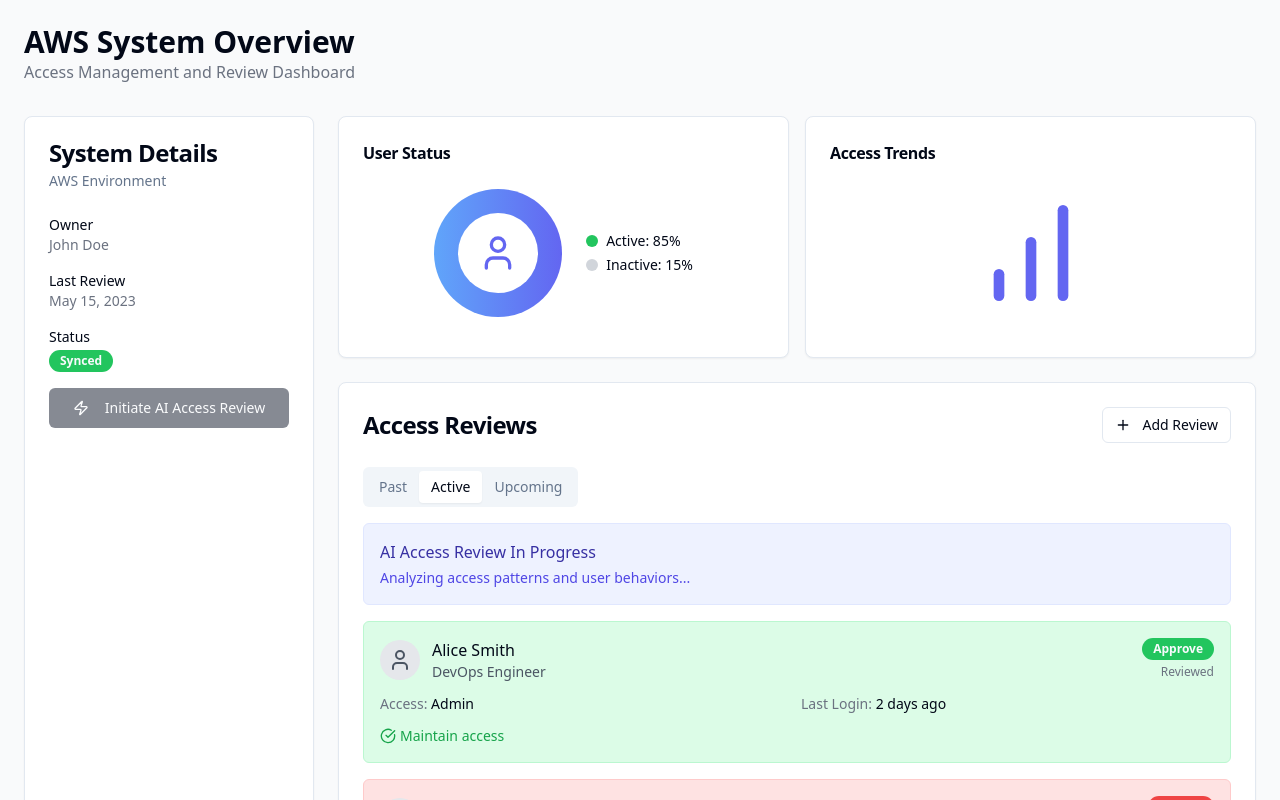
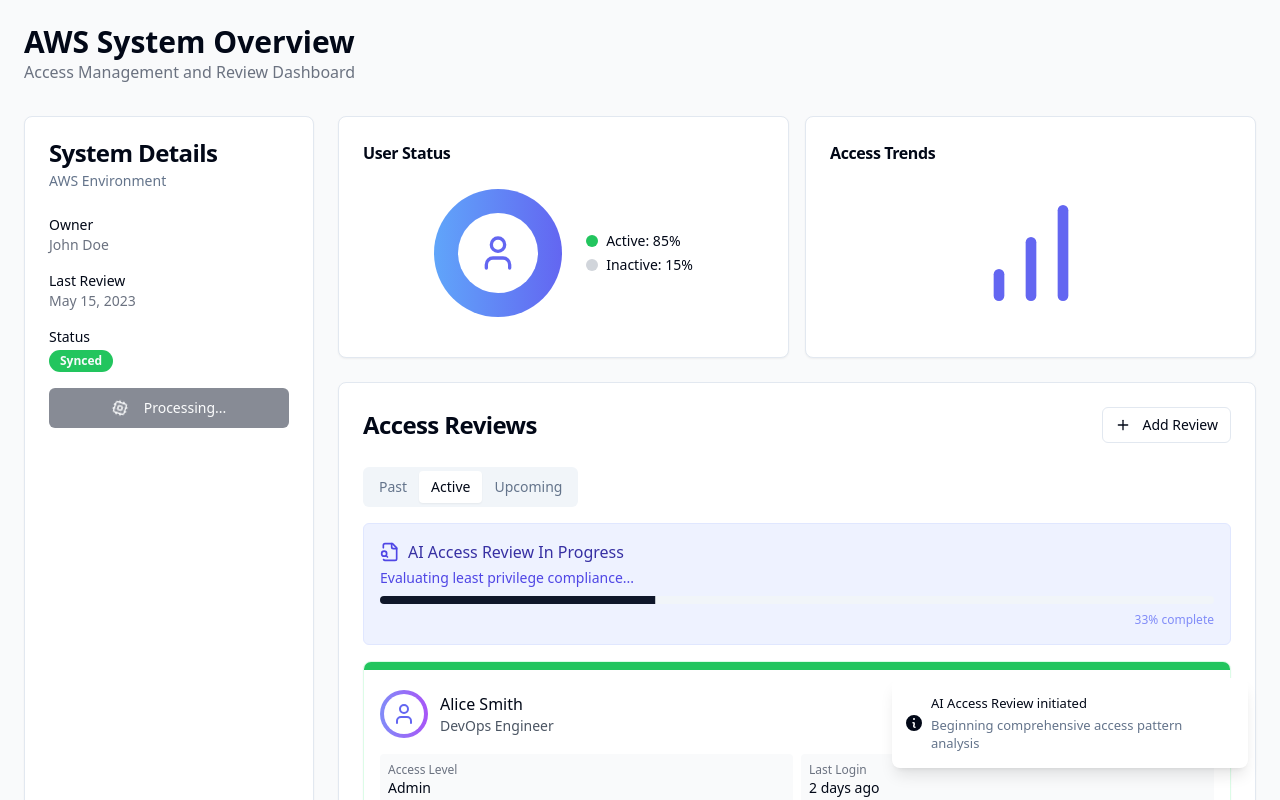
Before and after one commit to apoorvs-ai/access-mindstorm, a React (Vite) app: page / in a window 1280 px wide. Both pictures are taken after a click on the button "Initiate AI Access Review". Shown: the top 800 px of the page. Built offline with nearby package versions, Linux system fonts and the light colour scheme.

Commit message:
feat: Add AI review in progress UI
Adds UI elements to indicate AI review progress, including animations and loading messages. Also implements a card-style design for user reviews.

```diff
--- a/src/pages/Index.tsx
+++ b/src/pages/Index.tsx
@@ -1,17 +1,82 @@
 
-import { useState } from "react";
+import { useState, useEffect } from "react";
 import { Card, CardContent, CardDescription, CardHeader, CardTitle } from "@/components/ui/card";
 import { Button } from "@/components/ui/button";
 import { Tabs, TabsContent, TabsList, TabsTrigger } from "@/components/ui/tabs";
 import { Badge } from "@/components/ui/badge";
-import { Zap, Plus, User, BarChart, CheckCircle, XCircle, Edit, Clock } from "lucide-react";
+import { Progress } from "@/components/ui/progress";
+import { Skeleton } from "@/components/ui/skeleton";
+import { Zap, Plus, User, BarChart, CheckCircle, XCircle, Edit, Clock, FileSearch, Shield, Cpu, Database } from "lucide-react";
+import { toast } from "sonner";
 
 const Index = () => {
   const [isReviewStarted, setIsReviewStarted] = useState(false);
+  const [isLoading, setIsLoading] = useState(false);
+  const [progress, setProgress] = useState(0);
+  const [currentAction, setCurrentAction] = useState("");
+  const [usersReviewed, setUsersReviewed] = useState<string[]>([]);
+  const [analysisComplete, setAnalysisComplete] = useState(false);
+
+  const loadingMessages = [
+    "Scanning user permission matrices...",
+    "Analyzing access patterns across resources...",
+    "Evaluating least privilege compliance...",
+    "Detecting anomalous access behaviors...",
+    "Checking dormant account activity...",
+    "Comparing against security best practices...",
+    "Generating risk assessment scores...",
+    "Formulating access recommendations..."
+  ];
 
   const handleStartReview = () => {
     setIsReviewStarted(true);
-    // In a real app, this would trigger the AI review process
+    setIsLoading(true);
+    setProgress(0);
+    setCurrentAction(loadingMessages[0]);
+    setUsersReviewed([]);
+    setAnalysisComplete(false);
+
+    toast.info("AI Access Review initiated", {
+      description: "Beginning comprehensive access pattern analysis"
+    });
+
+    // Simulate the AI working through different stages
+    const simulateProgress = () => {
+      let currentProgress = 0;
+      let messageIndex = 0;
+
+      const interval = setInterval(() => {
+        currentProgress += Math.floor(Math.random() * 5) + 1;
+
+        if (currentProgress >= 100) {
+          currentProgress = 100;
+          clearInterval(interval);
+          setIsLoading(false);
+          setAnalysisComplete(true);
+          toast.success("Analysis complete", {
+            description: "AI review has generated recommendations for all users"
+          });
+        } else if (currentProgress > (messageIndex + 1) * 12 && messageIndex < loadingMessages.length - 1) {
+          messageIndex++;
+          setCurrentAction(loadingMessages[messageIndex]);
+        }
+
+        setProgress(currentProgress);
+
+        // Gradually reveal users as they're "analyzed"
+        if (currentProgress > 30 && !usersReviewed.includes("Alice Smith")) {
+          setUsersReviewed(prev => [...prev, "Alice Smith"]);
+        }
+        if (currentProgress > 60 && !usersReviewed.includes("Bob Johnson")) {
+          setUsersReviewed(prev => [...prev, "Bob Johnson"]);
+        }
+        if (currentProgress > 85 && !usersReviewed.includes("Carol Williams")) {
+          setUsersReviewed(prev => [...prev, "Carol Williams"]);
+        }
+      }, 300);
+    };
+
+    simulateProgress();
   };
 
   return (
@@ -47,10 +112,19 @@ const Index = () => {
               <Button
                 className="w-full mt-6"
                 onClick={handleStartReview}
-                disabled={isReviewStarted}
+                disabled={isLoading}
               >
+                {isLoading ? (
+                  <>
+                    <Cpu className="mr-2 h-4 w-4 animate-spin" />
+                    Processing...
+                  </>
+                ) : (
+                  <>
                     <Zap className="mr-2 h-4 w-4" />
                     Initiate AI Access Review
+                  </>
+                )}
               </Button>
             </div>
           </CardContent>
@@ -118,44 +192,85 @@ const Index = () => {
                   {isReviewStarted ? (
                     <div className="space-y-4">
                       <div className="bg-indigo-50 p-4 rounded-md border border-indigo-100">
-                        <h3 className="font-medium text-indigo-800 mb-1">AI Access Review In Progress</h3>
-                        <p className="text-sm text-indigo-600">Analyzing access patterns and user behaviors...</p>
+                        <h3 className="font-medium text-indigo-800 mb-1 flex items-center">
+                          {isLoading ? (
+                            <>
+                              <FileSearch className="h-5 w-5 mr-2 text-indigo-600" />
+                              AI Access Review In Progress
+                            </>
+                          ) : (
+                            <>
+                              <Shield className="h-5 w-5 mr-2 text-indigo-600" />
+                              AI Access Review Complete
+                            </>
+                          )}
+                        </h3>
+
+                        {isLoading && (
+                          <div className="space-y-2">
+                            <p className="text-sm text-indigo-600">{currentAction}</p>
+                            <Progress value={progress} className="h-2" />
+                            <p className="text-xs text-right text-indigo-400">{progress}% complete</p>
+                          </div>
+                        )}
+
+                        {analysisComplete && (
+                          <p className="text-sm text-indigo-600">Analysis complete. Review recommendations below.</p>
+                        )}
                       </div>
 
-                      {/* Example User Cards */}
-                      <UserReviewCard
+                      {/* User Cards */}
+                      <div className="space-y-4">
+                        {usersReviewed.includes("Alice Smith") ? (
+                          <UserCard
                             name="Alice Smith"
                             role="DevOps Engineer"
                             accessType="Admin"
                             lastLogin="2 days ago"
-                        status="completed"
                             recommendation="approve"
                           />
+                        ) : isLoading && (
+                          <UserCardSkeleton />
+                        )}
 
-                      <UserReviewCard
+                        {usersReviewed.includes("Bob Johnson") ? (
+                          <UserCard
                             name="Bob Johnson"
                             role="Junior Developer"
                             accessType="ReadOnly"
                             lastLogin="45 days ago"
-                        status="completed"
                             recommendation="revoke"
                           />
+                        ) : isLoading && progress > 30 && (
+                          <UserCardSkeleton />
+                        )}
 
-                      <UserReviewCard
+                        {usersReviewed.includes("Carol Williams") ? (
+                          <UserCard
                             name="Carol Williams"
                             role="Project Manager"
                             accessType="Editor"
                             lastLogin="12 days ago"
-                        status="in-progress"
                             recommendation="modify"
                           />
+                        ) : isLoading && progress > 60 && (
+                          <UserCardSkeleton />
+                        )}
+                      </div>
 
-                      <Button className="w-full mt-2">
+                      {analysisComplete && (
+                        <Button
+                          className="w-full mt-2"
+                          onClick={() => toast.success("Recommendations applied successfully")}
+                        >
+                          <CheckCircle className="h-4 w-4 mr-2" />
                           Apply AI Recommendations
                         </Button>
+                      )}
                     </div>
                   ) : (
                     <div className="text-center py-12">
+                      <Database className="h-12 w-12 text-gray-300 mx-auto mb-3" />
                       <p className="text-gray-500">No active reviews. Initiate an AI-powered review to get started.</p>
                     </div>
                   )}
@@ -181,20 +296,18 @@ const Index = () => {
   );
 };
 
-// User Review Card Component
-const UserReviewCard = ({
+// User Card Component
+const UserCard = ({
   name,
   role,
   accessType,
   lastLogin,
-  status,
   recommendation
 }: {
   name: string;
   role: string;
   accessType: string;
   lastLogin: string;
-  status: "in-progress" | "completed";
   recommendation: "approve" | "revoke" | "modify";
 }) => {
   // Define recommendation styling
@@ -202,22 +315,22 @@ const UserReviewCard = ({
     approve: {
       icon: CheckCircle,
       color: "text-green-600",
-      bg: "bg-green-100",
-      border: "border-green-200",
+      bg: "bg-green-50",
+      border: "border-green-100",
       badge: "bg-green-500"
     },
     revoke: {
       icon: XCircle,
       color: "text-red-600",
-      bg: "bg-red-100",
-      border: "border-red-200",
+      bg: "bg-red-50",
+      border: "border-red-100",
       badge: "bg-red-500"
     },
     modify: {
       icon: Edit,
       color: "text-orange-600",
-      bg: "bg-orange-100",
-      border: "border-orange-200",
+      bg: "bg-orange-50",
+      border: "border-orange-100",
       badge: "bg-orange-500"
     }
   };
@@ -226,11 +339,15 @@ const UserReviewCard = ({
   const RecommendationIcon = config.icon;
 
   return (
-    <div className={`p-4 rounded-md border ${config.border} ${config.bg}`}>
+    <Card className={`overflow-hidden border ${config.border} animate-fade-in`}>
+      <div className={`h-2 ${config.badge.replace('bg-', 'bg-')}`}></div>
+      <CardContent className="p-4 pt-5">
         <div className="flex justify-between items-start">
           <div className="flex items-center">
-          <div className="w-10 h-10 rounded-full bg-gray-200 flex items-center justify-center">
-            <User className="h-6 w-6 text-gray-600" />
+            <div className="w-12 h-12 rounded-full bg-gradient-to-r from-indigo-400 to-purple-500 flex items-center justify-center">
+              <div className="w-10 h-10 rounded-full bg-white flex items-center justify-center">
+                <User className="h-6 w-6 text-indigo-500" />
+              </div>
             </div>
             <div className="ml-3">
               <h3 className="font-medium">{name}</h3>
@@ -238,37 +355,59 @@ const UserReviewCard = ({
             </div>
           </div>
 
-        <div className="flex flex-col items-end">
           <Badge className={config.badge}>
             {recommendation.charAt(0).toUpperCase() + recommendation.slice(1)}
           </Badge>
-          <span className="text-xs text-gray-500 mt-1">
-            {status === "in-progress" ? (
-              <span className="flex items-center">
-                <Clock className="h-3 w-3 mr-1" /> In Progress
-              </span>
-            ) : "Reviewed"}
-          </span>
+        </div>
+
+        <div className="mt-4 grid grid-cols-2 gap-2 text-sm">
+          <div className="bg-gray-50 p-2 rounded">
+            <span className="text-gray-500 block text-xs">Access Level</span>
+            <span className="font-medium">{accessType}</span>
+          </div>
+          <div className="bg-gray-50 p-2 rounded">
+            <span className="text-gray-500 block text-xs">Last Login</span>
+            <span className="font-medium">{lastLogin}</span>
           </div>
         </div>
 
-      <div className="mt-3 grid grid-cols-2 gap-2 text-sm">
-        <div>
-          <span className="text-gray-500">Access:</span> {accessType}
+        <div className={`mt-4 flex items-center ${config.color} p-2 rounded ${config.bg}`}>
+          <RecommendationIcon className="h-4 w-4 mr-2" />
+          <span className="text-sm font-medium">
+            {recommendation === "approve" ? "Maintain current permissions" :
+             recommendation === "revoke" ? "Revoke access privileges" : "Modify access rights"}
+          </span>
         </div>
-        <div>
-          <span className="text-gray-500">Last Login:</span> {lastLogin}
+      </CardContent>
+    </Card>
+  );
+};
+
+// Skeleton loader for user cards
+const UserCardSkeleton = () => {
+  return (
+    <Card className="overflow-hidden border animate-pulse">
+      <div className="h-2 bg-gray-200"></div>
+      <CardContent className="p-4 pt-5">
+        <div className="flex justify-between items-start">
+          <div className="flex items-center">
+            <Skeleton className="w-12 h-12 rounded-full" />
+            <div className="ml-3">
+              <Skeleton className="h-5 w-32 mb-1" />
+              <Skeleton className="h-4 w-24" />
             </div>
           </div>
+          <Skeleton className="h-5 w-16 rounded-full" />
+        </div>
 
-      <div className={`mt-3 flex items-center ${config.color}`}>
-        <RecommendationIcon className="h-4 w-4 mr-1" />
-        <span className="text-sm font-medium">
-          {recommendation === "approve" ? "Maintain access" :
-           recommendation === "revoke" ? "Revoke access" : "Modify permissions"}
-        </span>
+        <div className="mt-4 grid grid-cols-2 gap-2">
+          <Skeleton className="h-14 rounded" />
+          <Skeleton className="h-14 rounded" />
         </div>
-    </div>
+
+        <Skeleton className="mt-4 h-10 rounded" />
+      </CardContent>
+    </Card>
   );
 };
 
```
Lines whose indentation alone changed are shown as unchanged.
